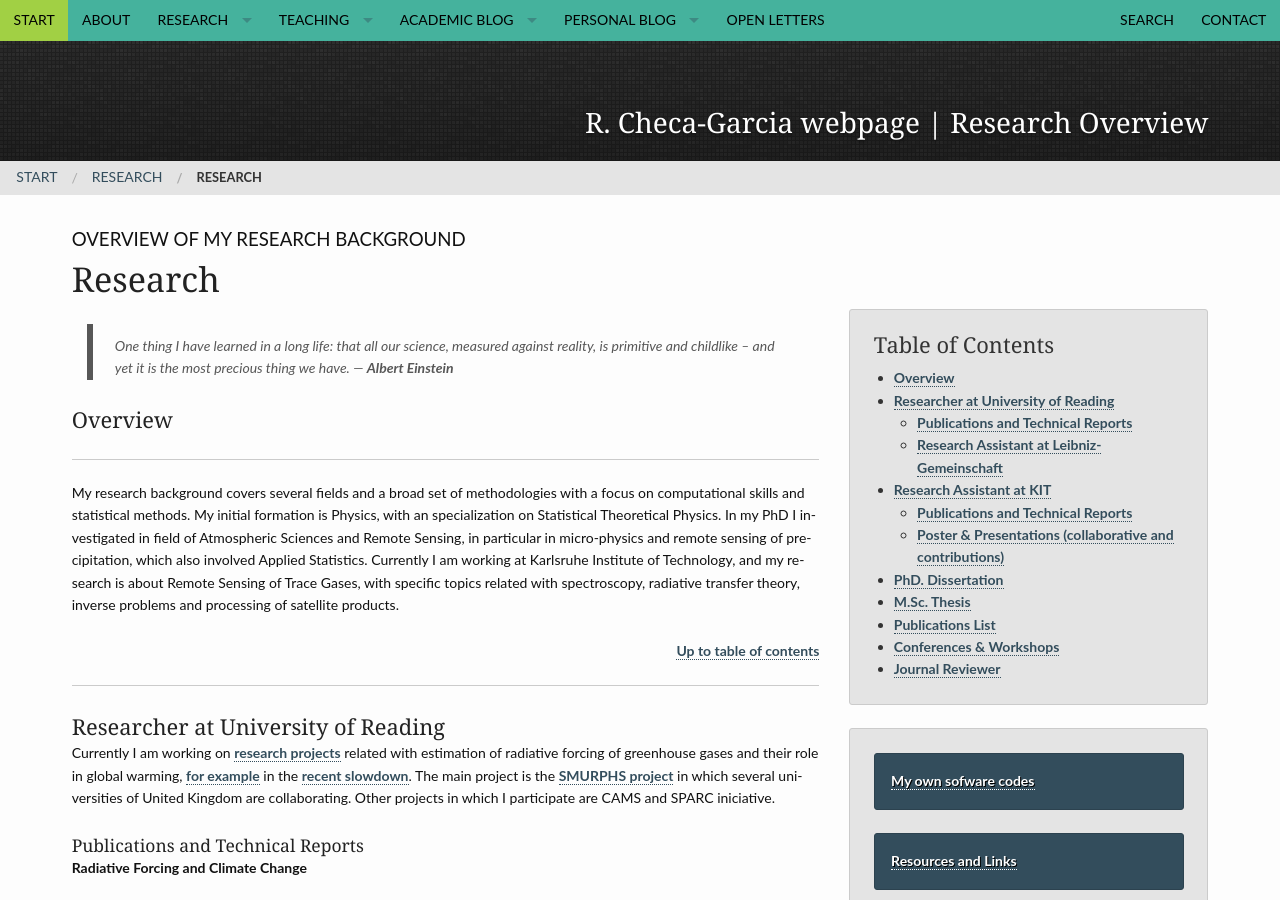
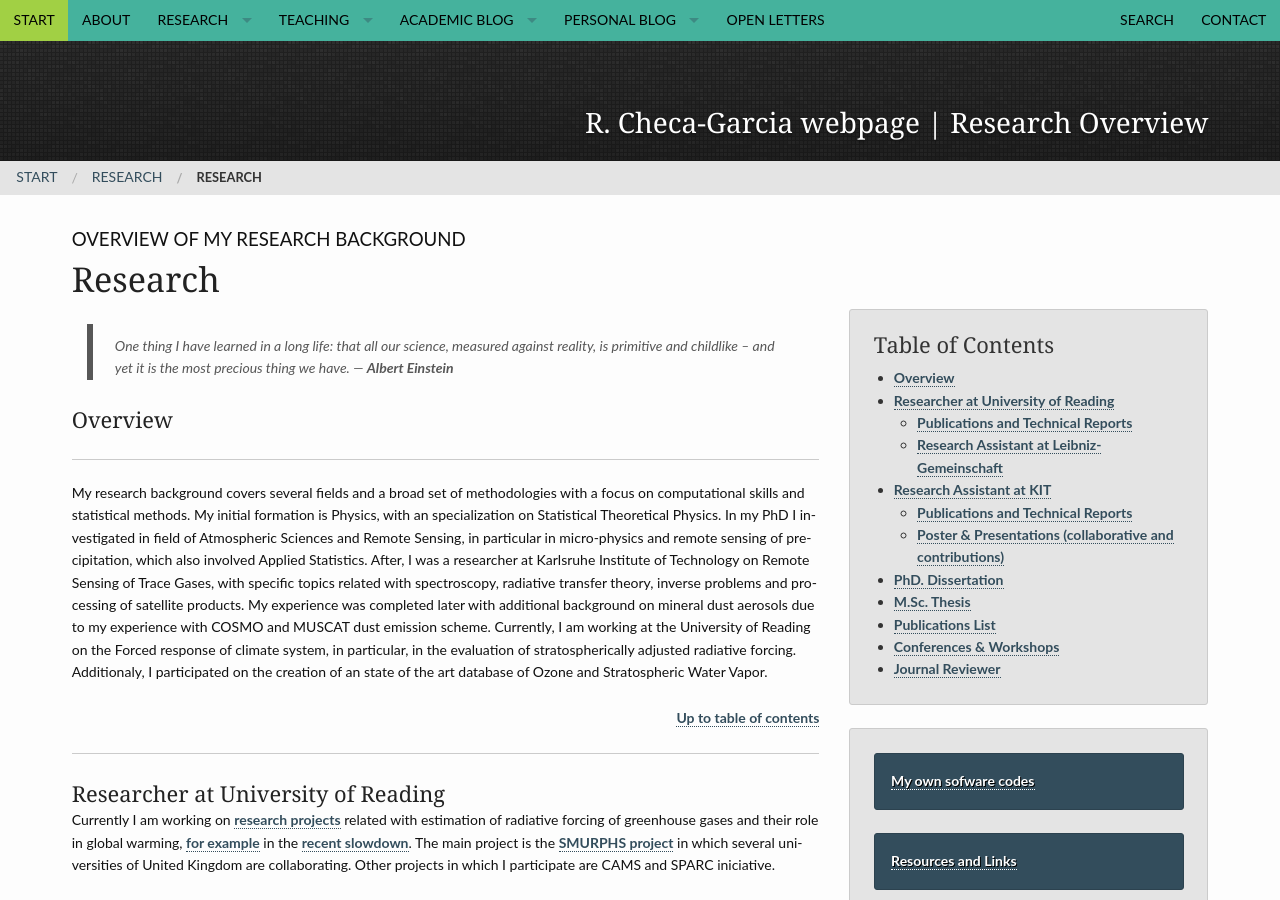
Before and after one commit to RCHG/rchg.github.io, a Jekyll site: the page built from pages/research_overview.md, in a window 1280 px wide and 900 px high. Built offline with Jekyll 4.4.1, drawn with Linux system fonts in a browser that asks for light colours.

Commit message:
Update research_overview.md

```diff
--- a/pages/research_overview.md
+++ b/pages/research_overview.md
@@ -38,9 +38,9 @@ My research background covers several fields and a broad set of methodologies wi
 an specialization on Statistical Theoretical Physics. In my PhD I investigated
 in field of Atmospheric Sciences and Remote Sensing, in particular in micro-physics
 and remote sensing of precipitation, which also involved Applied Statistics.
-Currently I am working at Karlsruhe Institute of Technology, and my research is about
+After, I was a researcher at Karlsruhe Institute of Technology on
 Remote Sensing of Trace Gases, with specific topics related with spectroscopy, radiative
-transfer theory, inverse problems and processing of satellite products.
+transfer theory, inverse problems and processing of satellite products. My experience was completed later with additional background on mineral dust aerosols due to my experience with COSMO and MUSCAT dust emission scheme. Currently, I am working at the University of Reading on the Forced response of climate system, in particular, in the evaluation of stratospherically adjusted radiative forcing. Additionaly, I participated on the creation of an state of the art database of Ozone and Stratospheric Water Vapor.
 
 
 [comment]: <> (My research background cover several fields and a broad set of methodologies both theoretical and experimental, with a strong focus on computational tools. My initial formation is Physics with an specialization on Theoretical Physics. This side was developed during my M.Sc. in Condensed Matter which was related with Statistical Physics in a theoretical field of Theory of Liquids. However my interest has been moved to the field of Atmospheric Sciences and Remote Sensing. Therefore the main scope of my PhD was related with Micro-physics of rainfall and remote sensing of precipitation, which also involves Applied Statistics. Actually I am working at the field of Remote Sensing of Trace Gases, this improves my knowledge on radiative transfer theory, inverse problem,satellite product, and spectroscopy)
```
